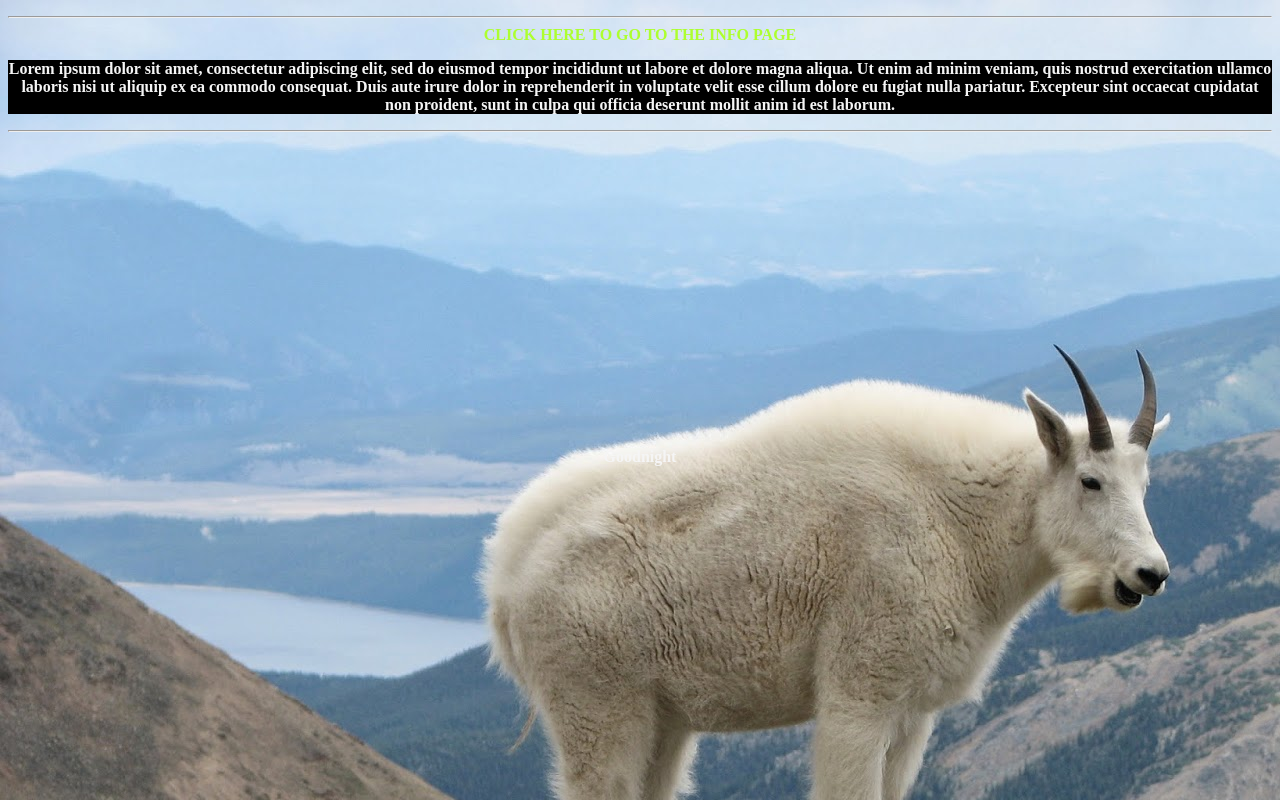
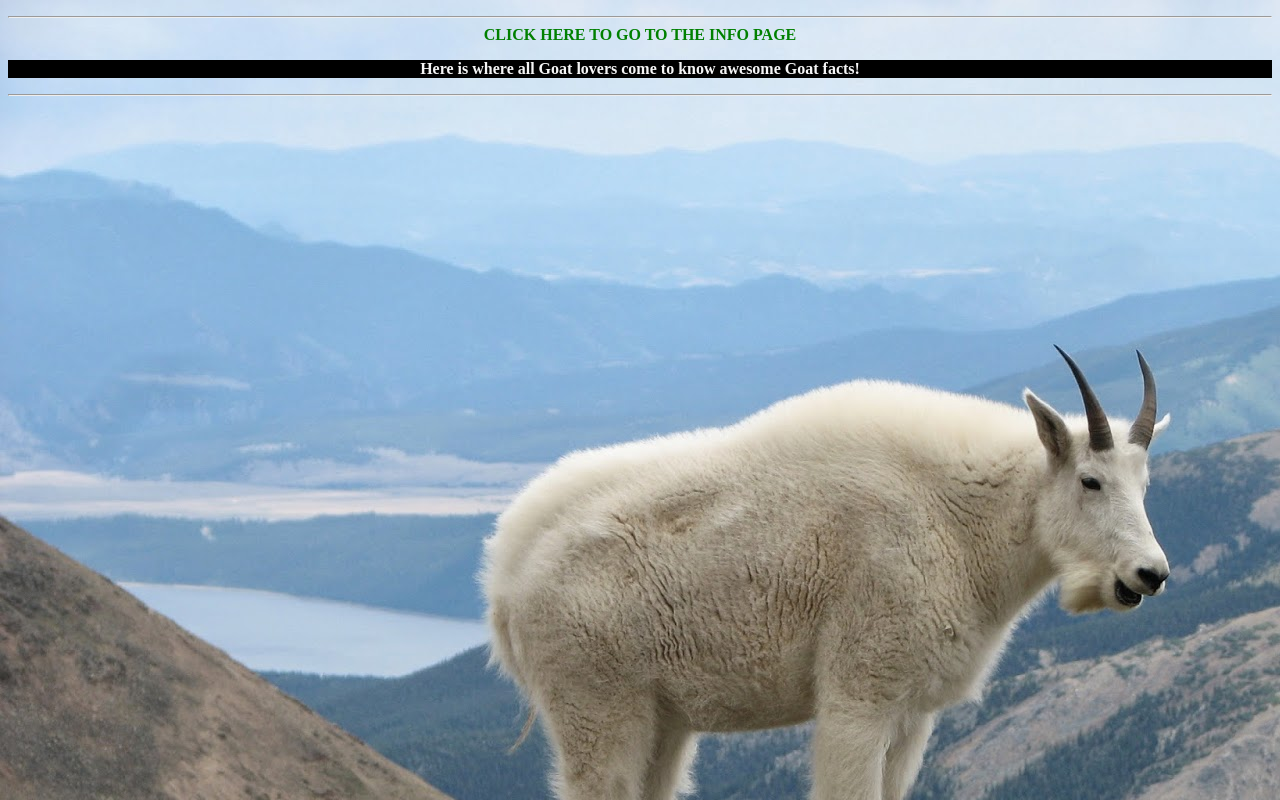
Before and after one commit to SySpor/ScrumGoat, a plain HTML site: page index.html in a window 1280 px wide. Drawn offline with Linux system fonts and the light colour scheme.

Commit message:
Update index.html

```diff
--- a/index.html
+++ b/index.html
@@ -5,10 +5,10 @@
   <meta charset="UTF-8" />
   <meta http-equiv="X-UA-Compatible" content="IE=edge" />
   <meta name="viewport" content="width=device-width, initial-scale=1.0" />
-  <title>Pain</title>
+  <title>GoatPage</title>
   <style>
     a:link {
-      color: greenyellow;
+      color: green;
       background-color: transparent;
       text-decoration: none;
     }
@@ -29,15 +29,10 @@
       <a href="GoatInfo.html">CLICK HERE TO GO TO THE INFO PAGE</a>
     </p>
   </div>
-  <p style="background-color: black ;">Lorem ipsum dolor sit amet, consectetur adipiscing elit, sed do eiusmod tempor
-    incididunt ut labore et dolore magna aliqua. Ut enim ad minim veniam, quis nostrud exercitation ullamco laboris nisi
-    ut aliquip ex ea commodo consequat. Duis aute irure dolor in reprehenderit in voluptate velit esse cillum dolore eu
-    fugiat nulla pariatur. Excepteur sint occaecat cupidatat non proident, sunt in culpa qui officia deserunt mollit
-    anim id est laborum.</p>
+  <p style="background-color: black ;">Here is where all Goat lovers come to know awesome Goat facts!</p>
   <div>
     <hr>
-    <p style="margin-top: 25%;"> Goodnight
-    </p>
+
   </div>
 </body>
 
```
